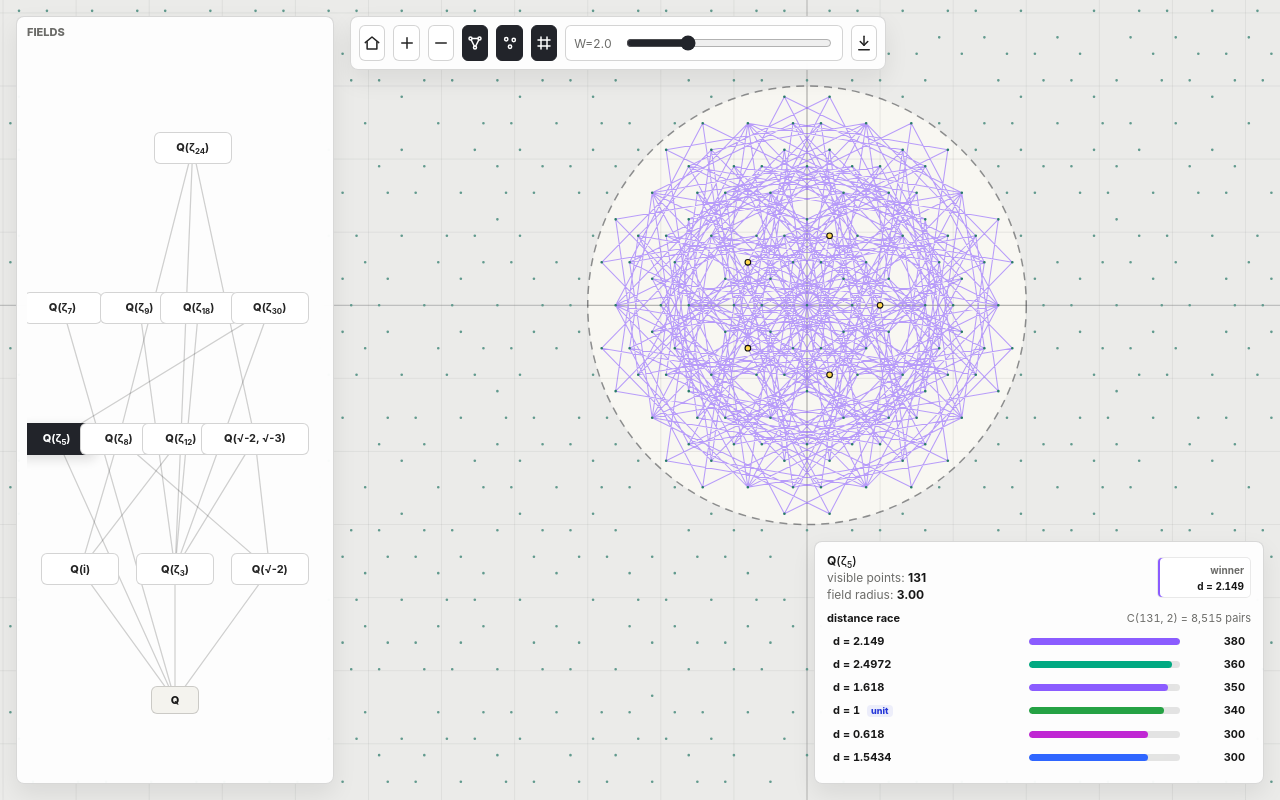
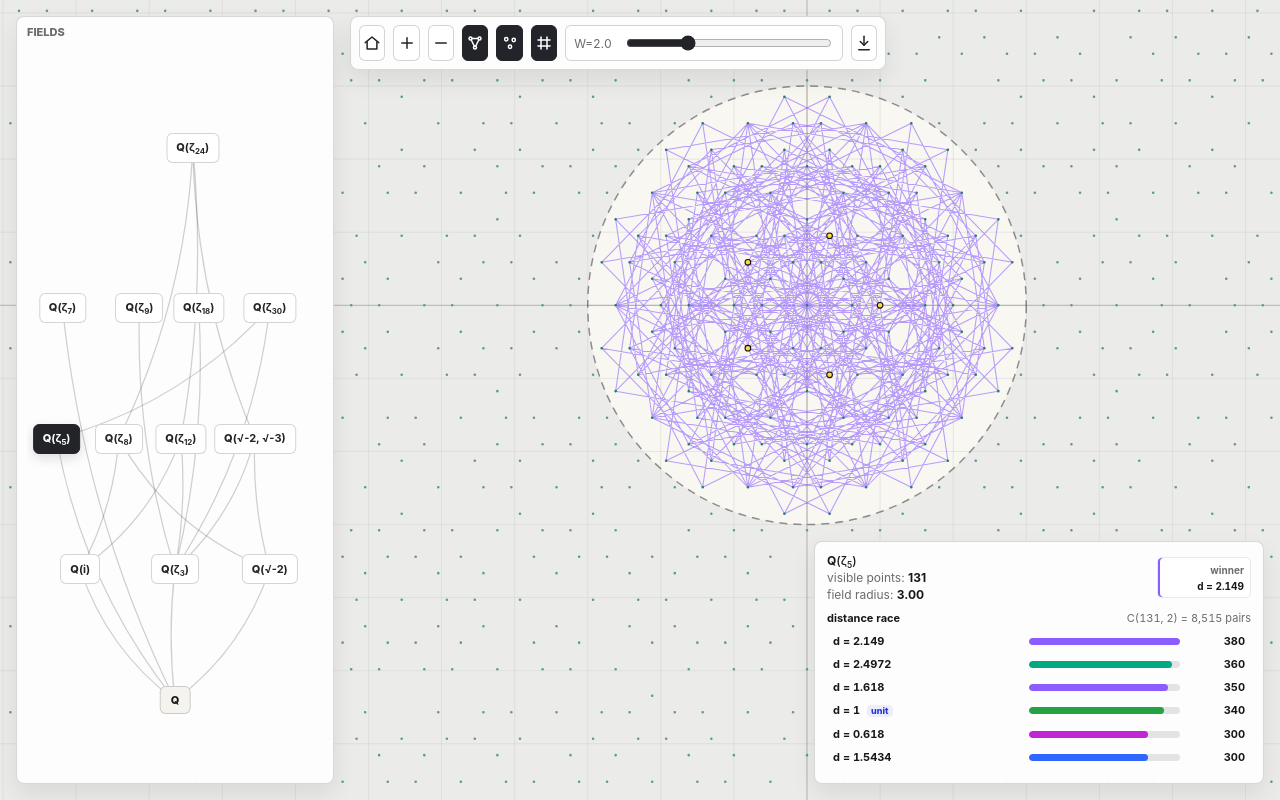
Before and after one commit to liuyao12/Erdos-unit-distance, a plain HTML site: page index.html in a window 1280 px wide. Drawn offline with Linux system fonts and the light colour scheme.

Commit message:
Polish field poset layout

```diff
--- a/app.js
+++ b/app.js
@@ -1866,19 +1866,38 @@
     svg.replaceChildren();
     svg.setAttribute("viewBox", "0 0 " + rect.width + " " + rect.height);
 
-    for (const [fromId, toId] of FIELD_POSET_EDGES) {
+    for (let edgeIndex = 0; edgeIndex < FIELD_POSET_EDGES.length; edgeIndex += 1) {
+      const [fromId, toId] = FIELD_POSET_EDGES[edgeIndex];
       const from = fieldPosetEl.querySelector("[data-poset-node=\"" + fromId + "\"]");
       const to = fieldPosetEl.querySelector("[data-poset-node=\"" + toId + "\"]");
       if (!from || !to) continue;
 
       const fromRect = from.getBoundingClientRect();
       const toRect = to.getBoundingClientRect();
-      const line = document.createElementNS("http://www.w3.org/2000/svg", "line");
-      line.setAttribute("x1", fromRect.left + fromRect.width / 2 - rect.left);
-      line.setAttribute("y1", fromRect.top + fromRect.height / 2 - rect.top);
-      line.setAttribute("x2", toRect.left + toRect.width / 2 - rect.left);
-      line.setAttribute("y2", toRect.top + toRect.height / 2 - rect.top);
-      svg.appendChild(line);
+      const x1 = fromRect.left + fromRect.width / 2 - rect.left;
+      const y1 = fromRect.top + fromRect.height / 2 - rect.top;
+      const x2 = toRect.left + toRect.width / 2 - rect.left;
+      const y2 = toRect.top + toRect.height / 2 - rect.top;
+      const dx = x2 - x1;
+      const dy = y2 - y1;
+      const length = Math.max(1, Math.hypot(dx, dy));
+      const normalX = -dy / length;
+      const normalY = dx / length;
+      const direction = dx === 0 ? (edgeIndex % 2 === 0 ? 1 : -1) : Math.sign(dx);
+      const bend = direction * clamp(5, Math.abs(dx) * 0.12 + Math.abs(dy) * 0.04, 24);
+      const c1x = x1 + dx * 0.33 + normalX * bend;
+      const c1y = y1 + dy * 0.33 + normalY * bend;
+      const c2x = x1 + dx * 0.67 + normalX * bend;
+      const c2y = y1 + dy * 0.67 + normalY * bend;
+      const path = document.createElementNS("http://www.w3.org/2000/svg", "path");
+      path.setAttribute(
+        "d",
+        "M " + x1.toFixed(1) + " " + y1.toFixed(1) +
+        " C " + c1x.toFixed(1) + " " + c1y.toFixed(1) +
+        ", " + c2x.toFixed(1) + " " + c2y.toFixed(1) +
+        ", " + x2.toFixed(1) + " " + y2.toFixed(1)
+      );
+      svg.appendChild(path);
     }
   }
 
--- a/index.html
+++ b/index.html
@@ -445,7 +445,8 @@
       pointer-events: none;
     }
 
-    .poset-lines line {
+    .poset-lines path {
+      fill: none;
       stroke: rgba(20, 20, 20, 0.2);
       stroke-linecap: round;
       stroke-width: 1.25;
@@ -457,22 +458,19 @@
       left: var(--x);
       top: var(--y);
       z-index: 1;
-      width: 78px;
-      min-height: 32px;
+      width: auto;
+      min-width: 0;
+      min-height: 30px;
       height: auto;
-      display: flex;
+      display: inline-flex;
       align-items: center;
       justify-content: center;
-      padding: 4px 6px;
+      padding: 4px 9px;
       transform: translate(-50%, -50%);
       color: #242424;
       font: 650 11px/1.05 Inter, ui-sans-serif, system-ui, sans-serif;
       text-align: center;
-      white-space: normal;
-    }
-
-    .field-node[data-field-id="sqrtMinus2SqrtMinus3"] {
-      width: 108px;
+      white-space: nowrap;
     }
 
     .field-node:hover:not(:disabled) {
@@ -492,8 +490,9 @@
     }
 
     .field-node:disabled {
-      width: 48px;
+      width: auto;
       min-height: 28px;
+      padding-inline: 10px;
       color: var(--ink);
       background: #f4f3ee;
       cursor: default;
@@ -559,12 +558,7 @@
       }
 
       .field-node {
-        width: 72px;
         font-size: 10.5px;
-      }
-
-      .field-node[data-field-id="sqrtMinus2SqrtMinus3"] {
-        width: 98px;
       }
     }
 
@@ -617,14 +611,9 @@
       }
 
       .field-node {
-        width: 62px;
         min-height: 25px;
-        padding: 3px 4px;
+        padding: 3px 7px;
         font-size: 9.5px;
-      }
-
-      .field-node[data-field-id="sqrtMinus2SqrtMinus3"] {
-        width: 82px;
       }
 
       .status {
@@ -730,6 +719,6 @@
   </div>
 
   <div class="status" id="status"></div>
-  <script src="app.js?v=20260529-field-poset-drawer" defer></script>
+  <script src="app.js?v=20260529-field-poset-curves" defer></script>
 </body>
 </html>
```
